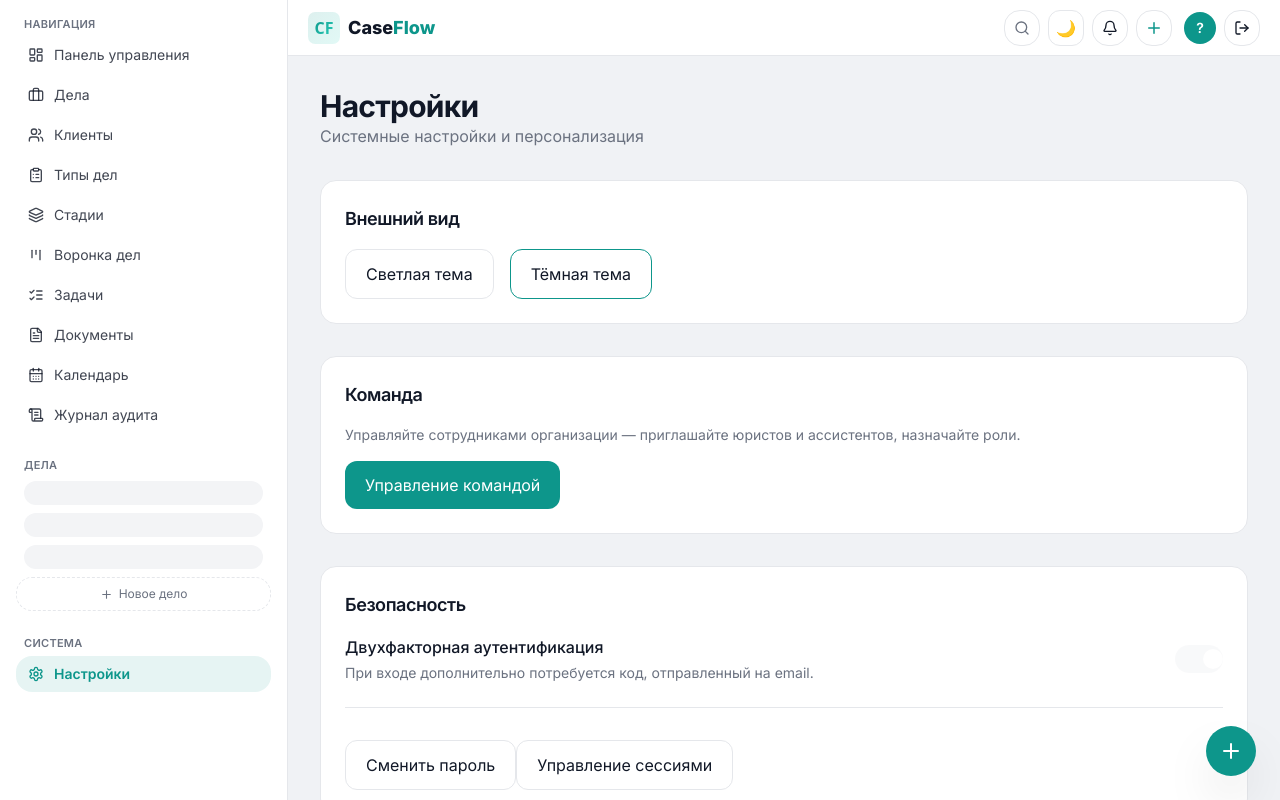
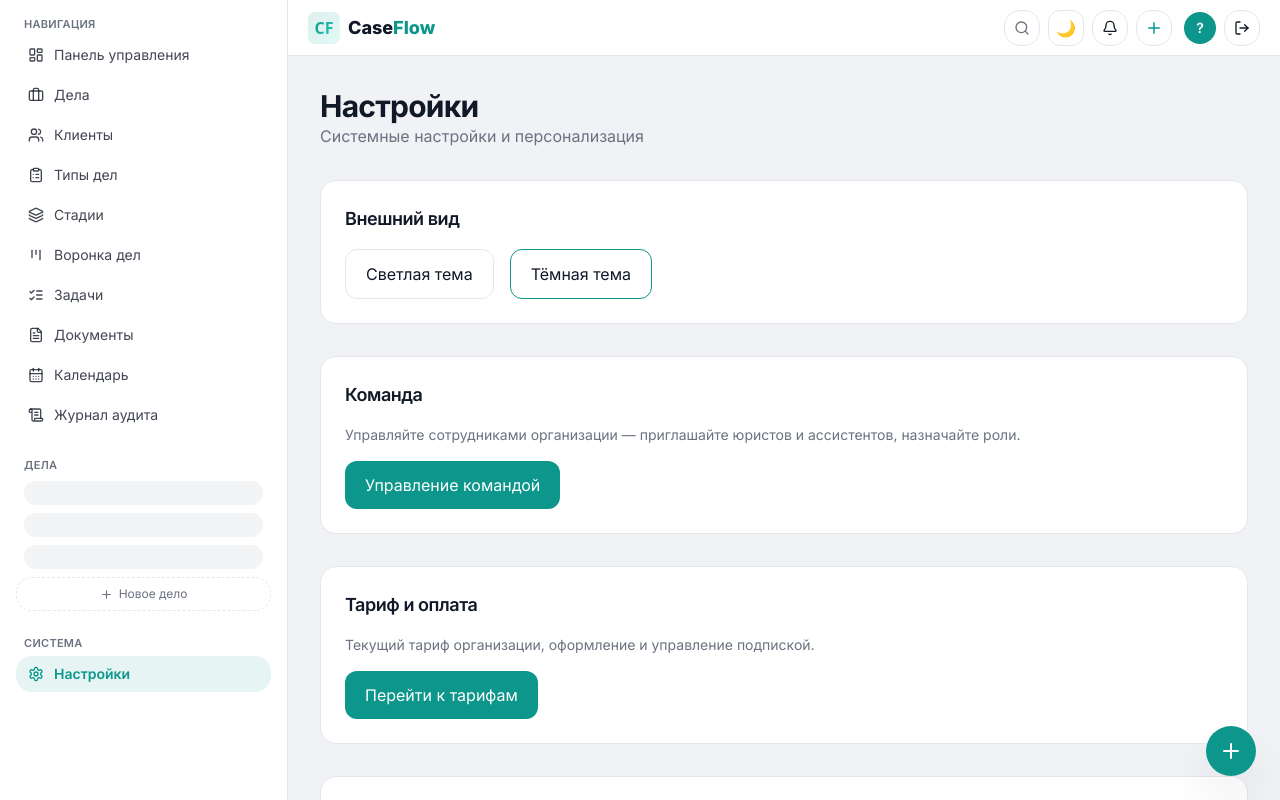
Before and after one commit to RIZVAN321-DIL/SaaS-PROJECT, a Next.js app in the folder frontend/: page /settings in a window 1280 px wide. Shown: the top 800 px of the page. Built offline with nearby package versions, Linux system fonts and the light colour scheme.

Commit message:
Update page.tsx

```diff
--- a/frontend/src/app/settings/page.tsx
+++ b/frontend/src/app/settings/page.tsx
@@ -13,6 +13,7 @@ export default function SettingsPage() {
   const [twoFactorEnabled, setTwoFactorEnabled] = useState(false);
   const [loadingTwoFactor, setLoadingTwoFactor] = useState(true);
   const [togglingTwoFactor, setTogglingTwoFactor] = useState(false);
+  const [isPlatformAdmin, setIsPlatformAdmin] = useState(false);
 
   useEffect(() => {
     const savedTheme = localStorage.getItem('theme') as
@@ -31,8 +32,10 @@ export default function SettingsPage() {
       try {
         const me = (await authApi.me(token)) as {
           twoFactorEnabled: boolean;
+          isPlatformAdmin: boolean;
         };
         setTwoFactorEnabled(me.twoFactorEnabled);
+        setIsPlatformAdmin(me.isPlatformAdmin);
       } catch {
         // silently fail
       } finally {
@@ -120,6 +123,19 @@ export default function SettingsPage() {
         </div>
 
         <div className="rounded-2xl border border-border bg-card p-6">
+          <h2 className="mb-4 text-lg font-semibold">Тариф и оплата</h2>
+          <p className="mb-4 text-sm text-muted-foreground">
+            Текущий тариф организации, оформление и управление подпиской.
+          </p>
+          <button
+            onClick={() => router.push('/settings/billing')}
+            className="rounded-xl bg-primary px-5 py-3 text-primary-foreground"
+          >
+            Перейти к тарифам
+          </button>
+        </div>
+
+        <div className="rounded-2xl border border-border bg-card p-6">
           <h2 className="mb-4 text-lg font-semibold">Безопасность</h2>
           <div className="space-y-6">
             <div className="flex items-center justify-between gap-4">
@@ -176,7 +192,22 @@ export default function SettingsPage() {
             </button>
           </div>
         </div>
+
+        {isPlatformAdmin && (
+          <div className="rounded-2xl border border-primary/40 bg-card p-6">
+            <h2 className="mb-4 text-lg font-semibold">Платформенная админка</h2>
+            <p className="mb-4 text-sm text-muted-foreground">
+              Вы — платформенный администратор. Видны все организации сервиса, можно вручную выдавать бесплатный доступ.
+            </p>
+            <button
+              onClick={() => router.push('/admin')}
+              className="rounded-xl border border-primary px-5 py-3 text-primary"
+            >
+              Открыть админ-панель
+            </button>
+          </div>
+        )}
       </div>
     </AppShell>
   );
-}
+    }
```
